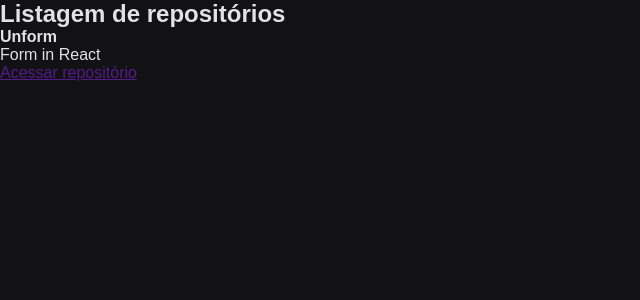
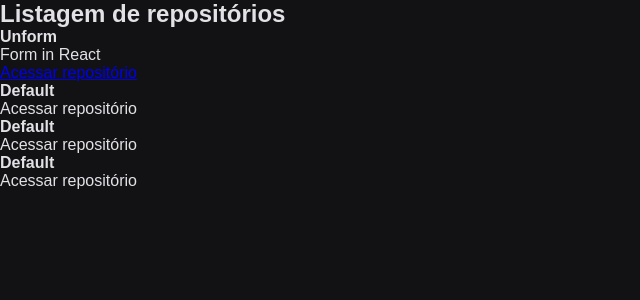
Before and after one commit to rodrigoanastacio/github-explorer, a React app: page / in a window 1280 px wide. Shown: the top 300 px of the page, without its empty margins (0-640 px from the left). Built offline with nearby package versions, Linux system fonts and the light colour scheme.

Commit message:
Develops component repository item and pass values by props

```diff
--- /dev/null
+++ b/src/components/RepositoryItem.jsx
@@ -0,0 +1,11 @@
+export function RepositoryItem({ repository }) {
+  return (
+    <li className="repository__item">
+      <strong>{repository?.name ?? 'Default'}</strong>
+      <p className="repository__description">{repository?.description}</p>
+      <a href={repository?.link} className="repository__link">
+        Acessar repositório
+      </a>
+    </li>
+  );
+}
--- a/src/components/RepositoryList.jsx
+++ b/src/components/RepositoryList.jsx
@@ -1,15 +1,20 @@
+import { RepositoryItem } from './RepositoryItem';
+
+const repository = {
+  name: 'Unform',
+  description: 'Form in React',
+  link: 'https://github.com/unform/unform',
+};
+
 export function RepositoryList() {
   return (
     <section className="repository">
       <h1 className="repository__title">Listagem de repositórios</h1>
       <ul className="repository__list">
-        <li className="repository__item">
-          <strong>Unform</strong>
-          <p className="repository__description">Form in React</p>
-          <a href="" className="repository__link">
-            Acessar repositório
-          </a>
-        </li>
+        <RepositoryItem repository={repository} />
+        <RepositoryItem />
+        <RepositoryItem />
+        <RepositoryItem />
       </ul>
     </section>
   );
```
